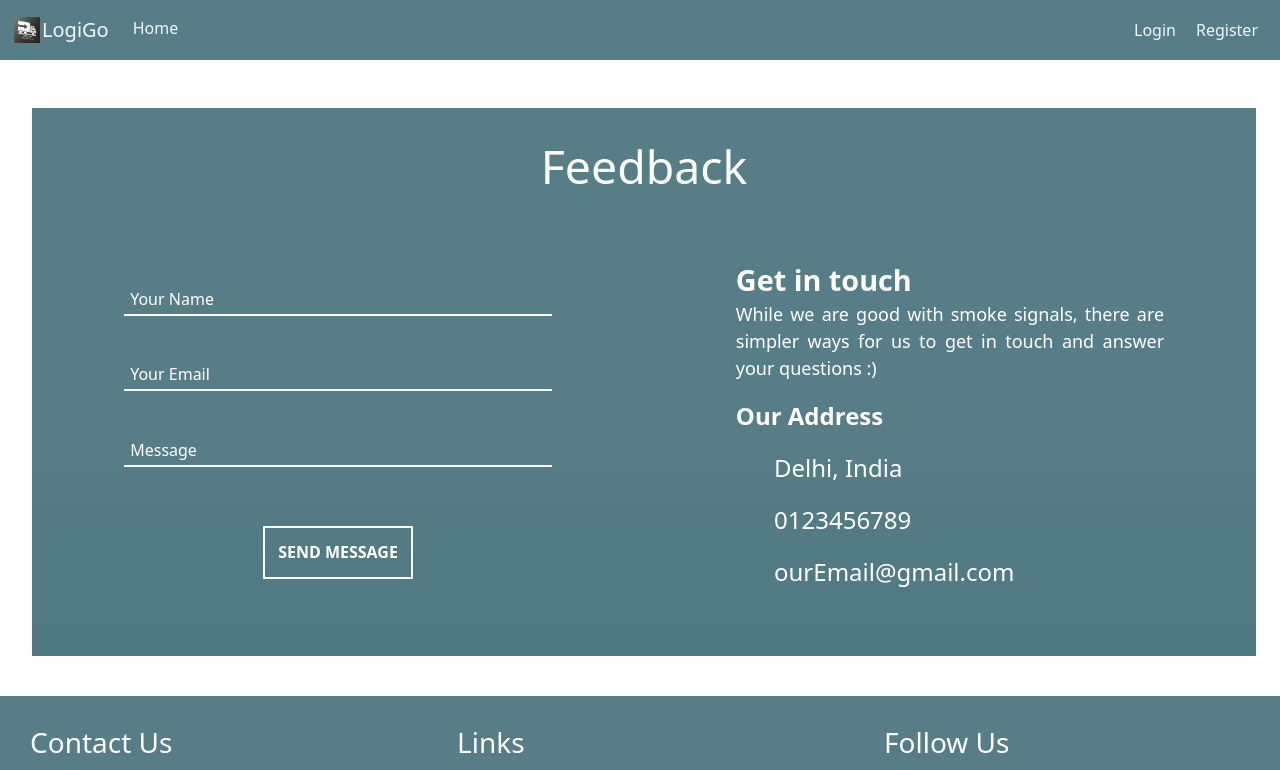
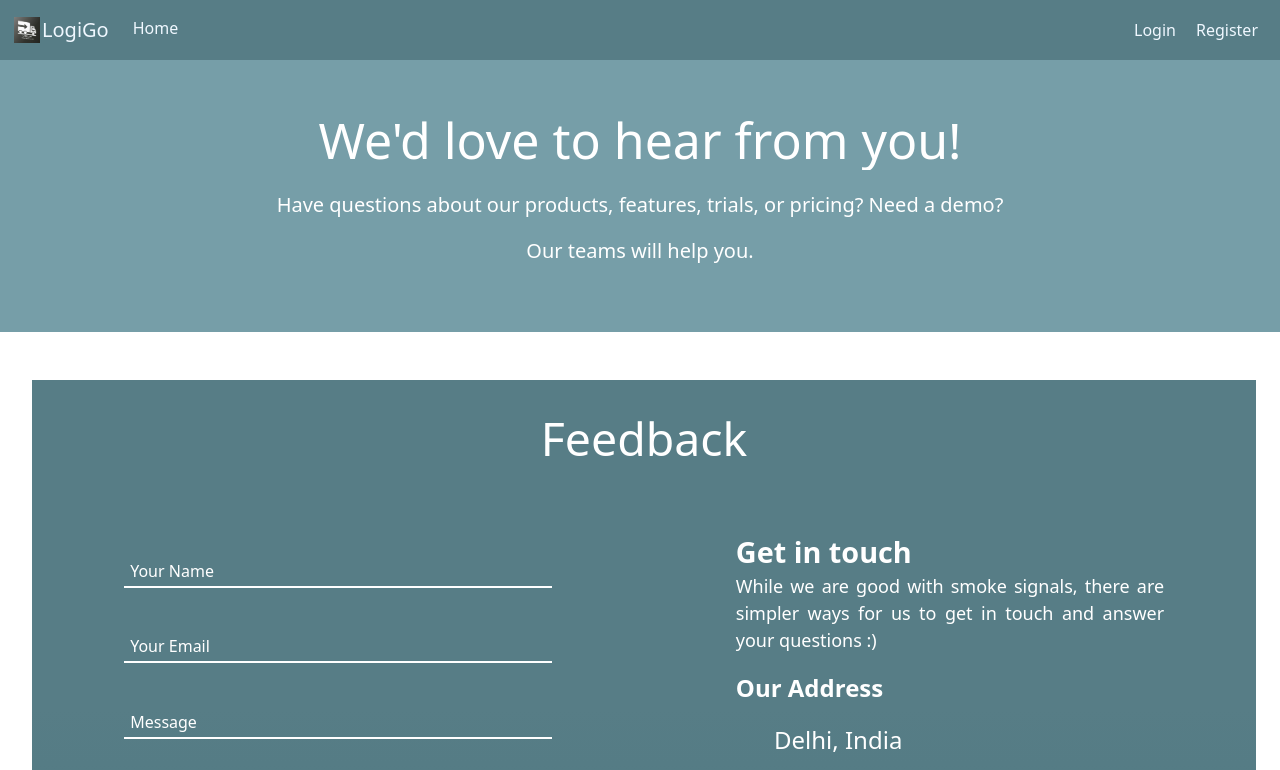
Before and after one commit to mitrya/ONDC-LOGISTICS-BAP, a React (Vite) app in the folder client/: page /contact in a window 1280 px wide. Shown: the top 770 px of the page. Built offline with nearby package versions, Linux system fonts and the light colour scheme.

Commit message:
Update contact.component.jsx

```diff
--- a/client/src/components/contact/contact.component.jsx
+++ b/client/src/components/contact/contact.component.jsx
@@ -89,6 +89,19 @@ function Contact() {
 
     return (
         <>
+
+        <div className="hero">
+                <h1 className="hero-text">
+                We'd love to hear from you!
+                </h1>
+                <p className="hero-subtext">
+                Have questions about our products, features, trials, or pricing? Need a demo?
+                </p>
+                <p className="hero-subtext">
+                     Our teams will help you.
+                </p>
+           </div>
+
             <div className='container-fluid box mt-3 mb-2 mx-1'>
 
                 <div class="contact-box">
```
